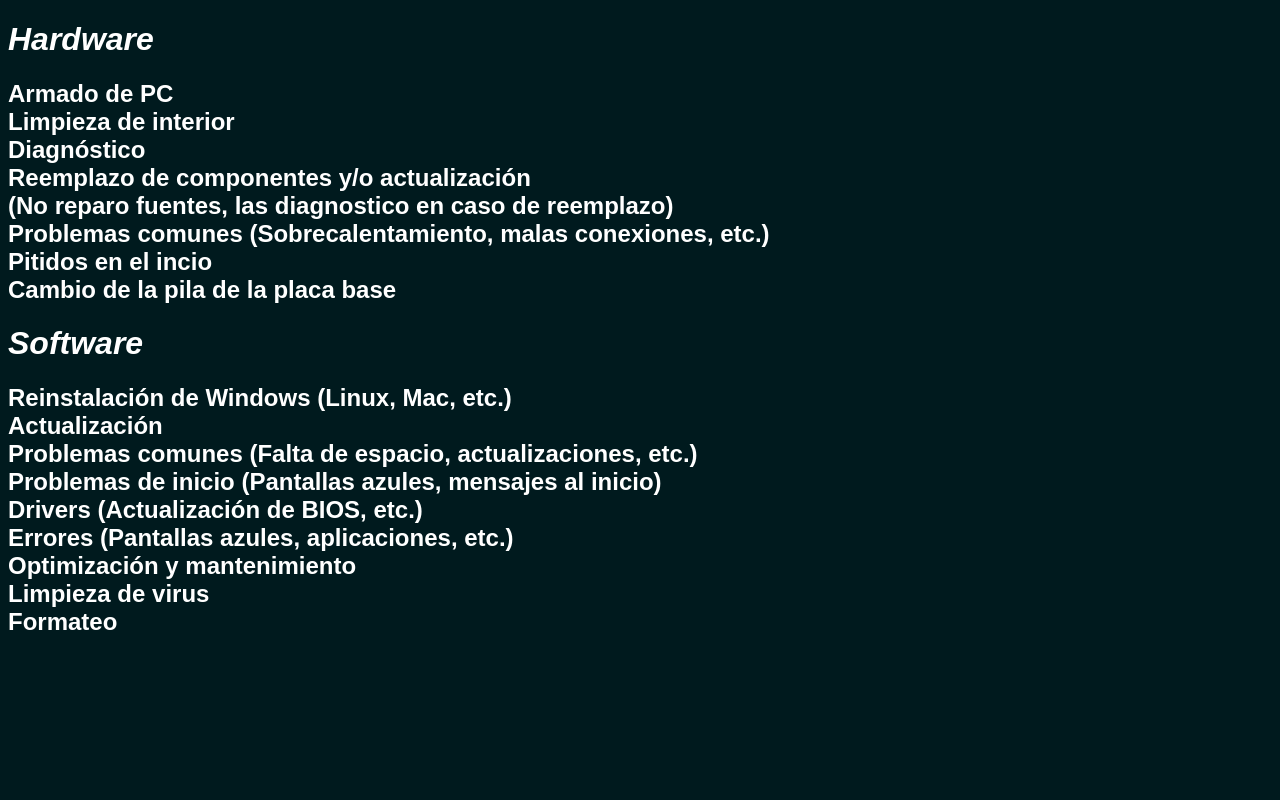
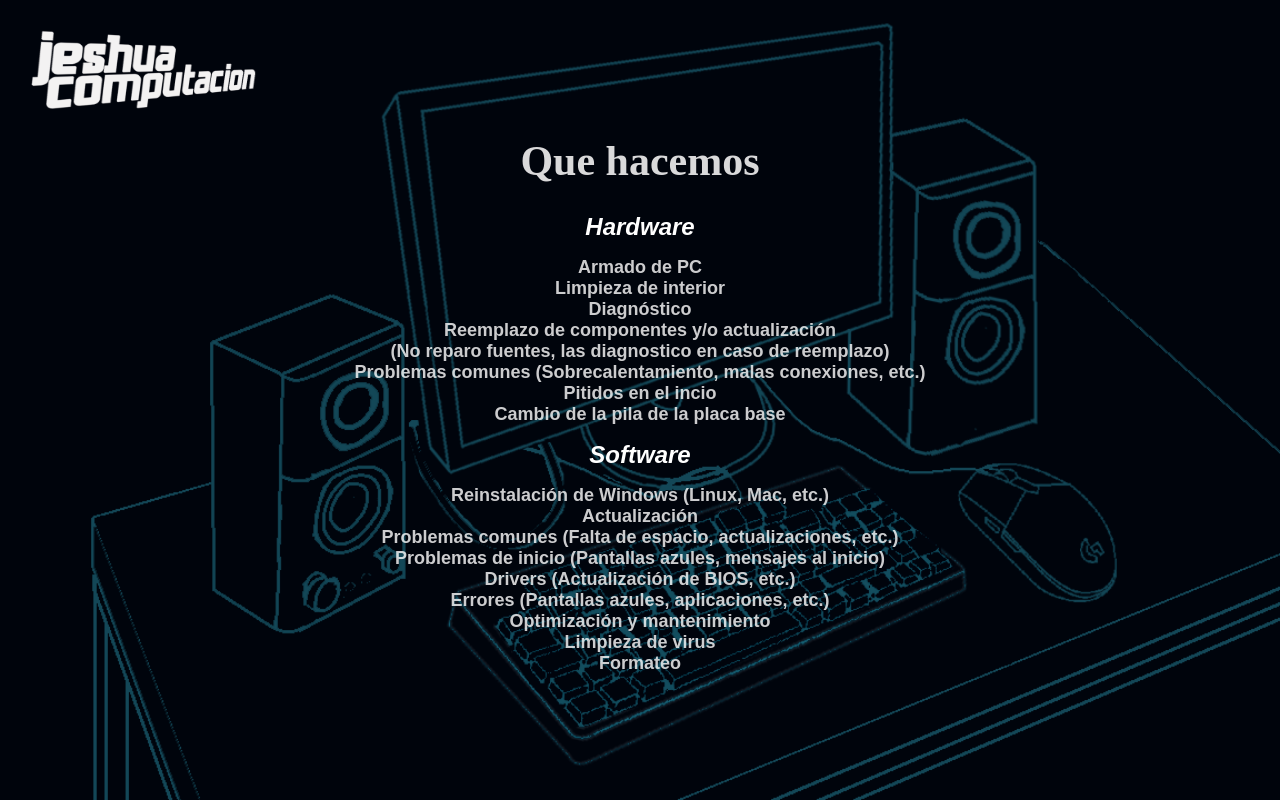
Before and after one commit to skinnyleonard/web, a plain HTML site: page operaciones.html in a window 1280 px wide. Drawn offline with Linux system fonts and the light colour scheme.

Commit message:
que_hacemos??? horrible y actualizado

```diff
--- a/operaciones.html
+++ b/operaciones.html
@@ -4,6 +4,9 @@
 <title>Jeshua Computacion--Reparacion Hardware, Software</title>
 <link rel="shortcut icon" href="Images/42.ico">
 <body>
+
+	<a href="index.html"><img src="Images/logo.png" class="logo"></a>
+	<h1 class="op">Que hacemos</h1>
 	<div class="hardware">
 		<H1>Hardware</H1>
 	</div>
--- a/styles2.css
+++ b/styles2.css
@@ -1,18 +1,34 @@
 body {
-	background-image: url(Images/fondo2.png);
+	background-image: url(Images/fondo.png);
 	background-repeat: no-repeat;
 	background-attachment: fixed;
-	background-size: cover;}
-.hardware {
-	font-family: arial;}
-.hardware {color: white}
-.hardware {font-style: italic;}
-.mas {color: white}
-.mas {font-family: arial;}
-.mas {font-size: 12px;}
-.software {color: white}
-.software {font-family: arial}
-.software {font-style: italic;}
-.listado {color: white}
-.listado {font-family: arial}
-.listado {font-size: 12px;}
+	background-size: cover;
+	font-family: sans-serif;
+	color: white;
+}
+.logo {
+	position: relative;
+	display:block;
+	width:260px;
+	height:79px;
+	margin-left: 15px;
+	margin-top: 30px;
+	z-index: +2;
+}
+.op {
+	font-family: hero;
+	font-size: 42px;
+	text-align: center;
+	opacity: 85%;
+}
+.hardware, .software {
+	font-size: 12px;
+	font-style: italic;
+	text-align: center;
+}
+.mas, .listado {
+	font-size: 9px;
+	font-weight: lighter;
+	opacity: 80%;
+	text-align: center;
+}
```
